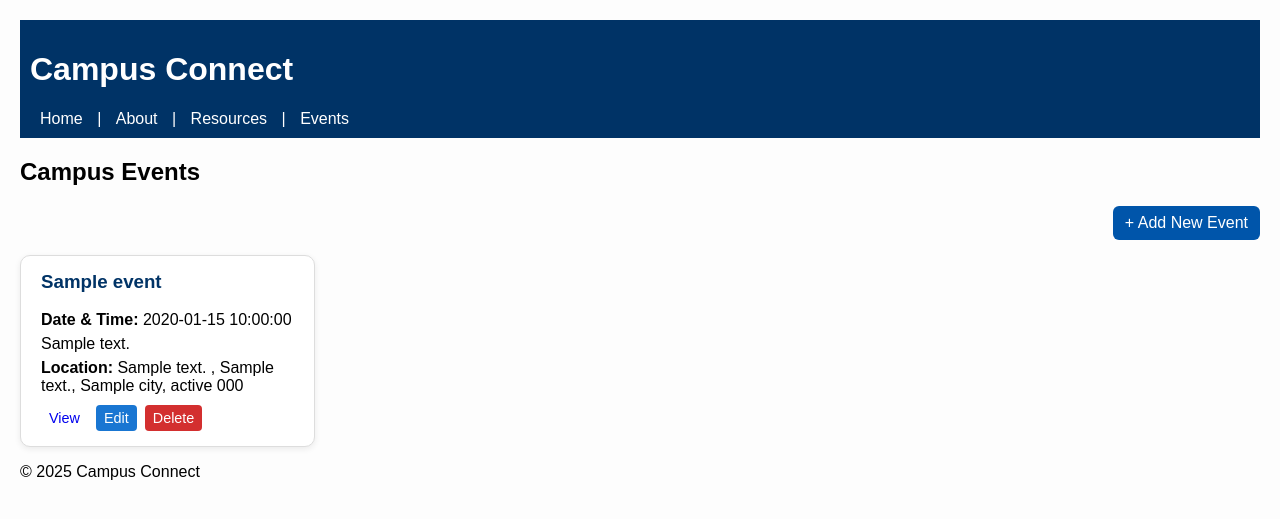
After one commit to aayahosman/Campus-Connect, a Flask app: template templates/events/list.html in a window 1280 px wide. The commit adds this page. Shown: the top 519 px of the page. Run offline with Flask 3, Linux system fonts and the light colour scheme; the template is opened without the code that fills it: most values are stand-ins (such as "Sample title", 1, 10 or a date in 2020).

Commit message:
Mostly finished event crud and rsvp. Just have a few small fixes left

```diff
--- a/app.py
+++ b/app.py
@@ -4,6 +4,7 @@ from werkzeug.utils import secure_filename
 import secrets
 import cs304dbi as dbi
 from resources_routes import resource_bp
+from event_routes import event_bp
 
 
 app = Flask(__name__)
@@ -15,6 +16,8 @@ print(dbi.conf('cs304jas_db'))
 from login import auth_bp
 app.register_blueprint(auth_bp)
 app.register_blueprint(resource_bp)
+app.register_blueprint(event_bp)
+
 
 @app.route('/')
 def index():
--- a/static/style.css
+++ b/static/style.css
@@ -142,3 +142,62 @@ body {
     padding: 5px 8px;
     cursor: pointer;
   }
+
+  /* ---------- Event Grid ---------- */
+.event-header {
+    display: flex;
+    justify-content: flex-end;
+    margin-bottom: 15px;
+}
+
+.event-grid {
+    display: grid;
+    grid-template-columns: repeat(auto-fill, minmax(280px, 1fr));
+    gap: 20px;
+}
+
+.event-card {
+    background: #ffffff;
+    border: 1px solid #ddd;
+    border-radius: 10px;
+    padding: 15px 20px;
+    box-shadow: 0 2px 6px rgba(0, 0, 0, 0.08);
+    transition: transform 0.1s ease, box-shadow 0.1s ease;
+}
+
+.event-card:hover {
+    transform: translateY(-2px);
+    box-shadow: 0 3px 10px rgba(0, 0, 0, 0.12);
+}
+
+.event-card h3 {
+    margin-top: 0;
+    color: #003366;
+}
+
+.event-card p {
+    margin: 6px 0;
+}
+
+/* RSVP / Status styling */
+.status.active {
+    color: green;
+    font-weight: 600;
+}
+
+.status.inactive {
+    color: #b33;
+    font-weight: 600;
+}
+
+/* Actions: Edit / Delete / RSVP buttons */
+.actions {
+    display: flex;
+    justify-content: flex-start;
+    gap: 8px;
+    margin-top: 10px;
+}
+
+.inline-form {
+    display: inline;
+}
--- a/templates/base.html
+++ b/templates/base.html
@@ -11,7 +11,8 @@
       <nav>
         <a href="{{ url_for('index') }}">Home</a> |
         <a href="{{ url_for('about') }}">About</a> |
-        <a href="{{ url_for('resources.list_resources') }}">Resources</a>
+        <a href="{{ url_for('resources.list_resources') }}">Resources</a> |
+        <a href="{{ url_for('event_bp.list_events') }}">Events</a>
         {% if session.get('logged_in') %}
           | <a href="{{ url_for('auth.logout') }}">Logout</a>
         {% endif %}
--- /dev/null
+++ b/templates/events/list.html
@@ -0,0 +1,34 @@
+{% extends "base.html" %}
+{% block content %}
+<h2>Campus Events</h2>
+
+<div class="event-header">
+  <a href="{{ url_for('event_bp.add_event') }}" class="btn">+ Add New Event</a>
+</div>
+
+<div class="event-grid">
+  {% for e in events %}
+  <div class="event-card">
+    <h3>{{ e.title }}</h3>
+    <p><strong>Date & Time:</strong> {{ e.date_of_event }}</p>
+    <p>{{ e.description }}</p>
+
+    {% if e.address1 %}
+    <p><strong>Location:</strong> {{ e.address1 }} {% if e.address2 %}, {{ e.address2 }}{% endif %}, {{ e.city }}, {{ e.state }} {{ e.postal_code }}</p>
+    {% endif %}
+
+    <div class="actions">
+      <a href="{{ url_for('event_bp.event_details', event_id=e.event_id) }}" class="btn-sm view">View</a>
+      <a href="{{ url_for('event_bp.edit_event', event_id=e.event_id) }}" class="btn-sm edit">Edit</a>
+      <form action="{{ url_for('event_bp.delete_event', event_id=e.event_id) }}"
+            method="POST" class="inline-form">
+        <button type="submit" class="btn-sm delete">Delete</button>
+      </form>
+    </div>
+  </div>
+  {% else %}
+  <p>No events posted yet. Add one to get started!</p>
+  {% endfor %}
+</div>
+
+{% endblock %}
```
Also changed, not shown: event_routes.py (+100 -10 lines), templates/events/add.html (added, +34 -0 lines), templates/events/detail.html (added, +41 -0 lines), templates/events/edit.html (added, +46 -0 lines).
